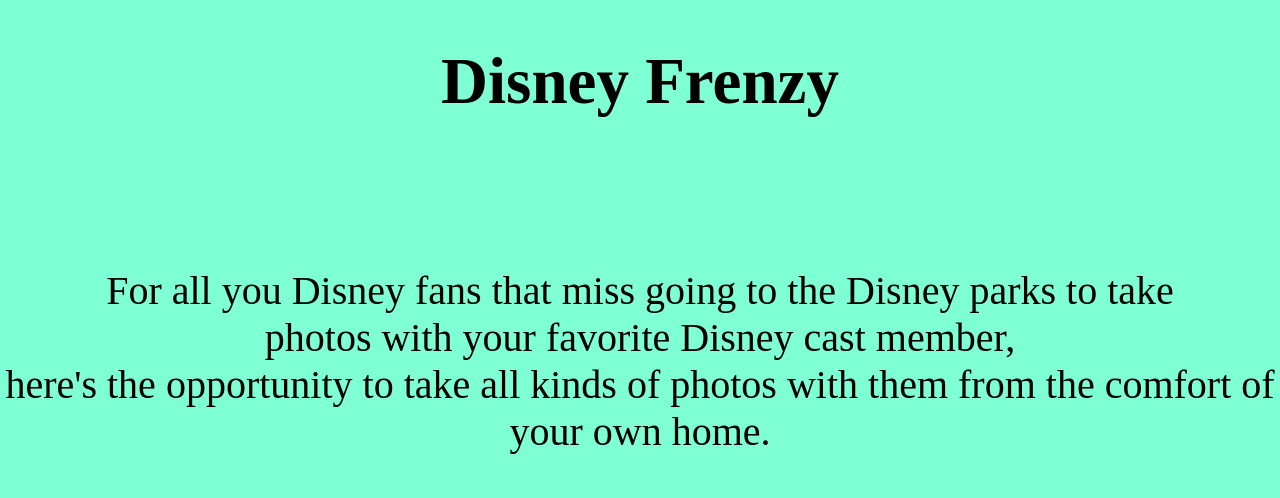
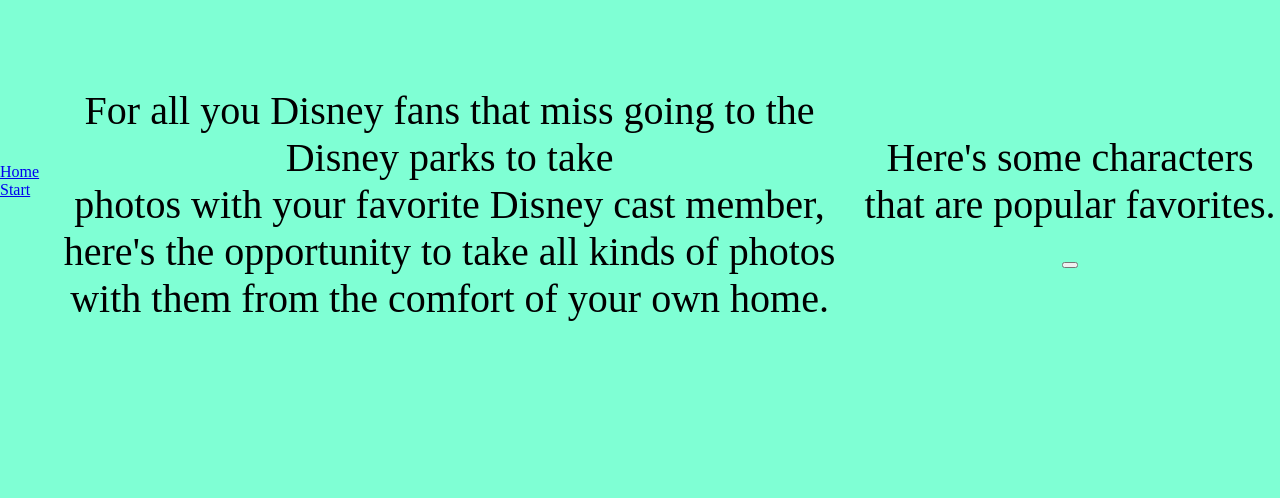
Before and after one commit to maureensanchez99/AthenaHacks-21, a plain HTML site: page index.html in a window 1280 px wide. Drawn offline with Linux system fonts and the light colour scheme.

Commit message:
Add files via upload

```diff
--- a/index.html
+++ b/index.html
@@ -9,11 +9,12 @@
     </head>
 
     <body>
-        <div class="header">
-            <h1 class="title"> Disney Frenzy </h1>
+        <header>
+            <a href="index.html"> Home </a>
+            <a href="main.html"> Start </a>
         </header>
 
-        <br/>
+        <script src="main.js"></script>
 
         <div class="about">
             <p class="text">
@@ -23,6 +24,17 @@
             </p>
         </div>
 
+        <br/>
+
+        <div class="example">
+            <p class="text">
+                <br/>Here's some characters that are popular favorites.
+                <br/>
+                <button></button>
+
+            </p>
+        </div>
+
         <script src="main.js"></script>
     </body>
 </html>
```
Also changed, not shown: main.html (added, +21 -0 lines).
